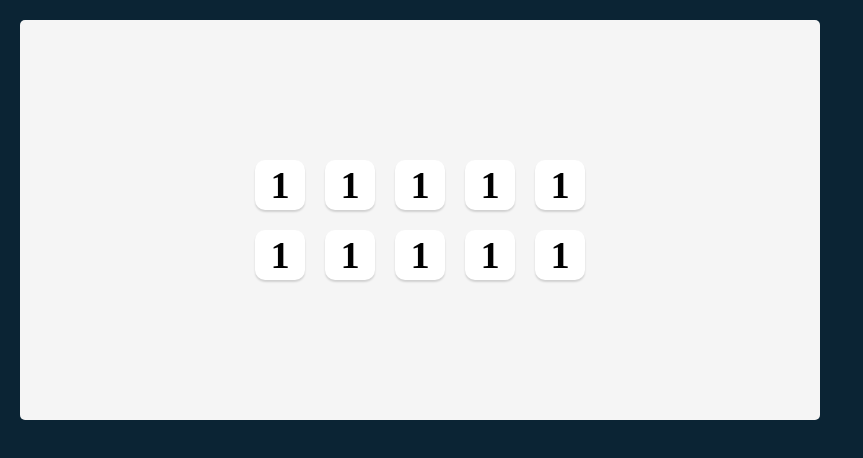
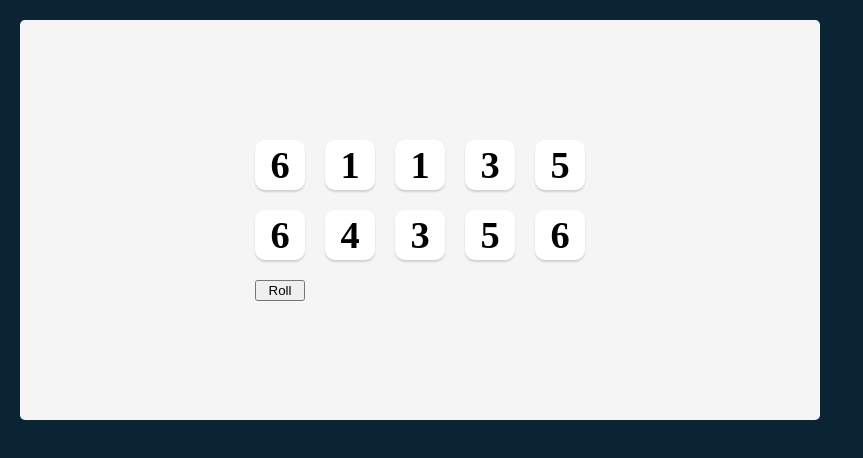
Before and after one commit to Arafat-alim/tenzies-app, a React (Create React App) app: page / in a window 1280 px wide. Shown: the top 458 px of the page, without its empty margins (0-863 px from the left). Built offline with nearby package versions, Linux system fonts and the light colour scheme.

Commit message:
add roll button and changing the dice input randomly.

```diff
--- a/src/App.js
+++ b/src/App.js
@@ -2,19 +2,27 @@ import React from "react";
 import Die from "./components/Die";
 
 function App() {
+  const [dice, setDice] = React.useState(allNewDice());
+  //function to create random 10 digit number in an array
+  function allNewDice() {
+    const newArr = [];
+    for (let i = 0; i < 10; i++) {
+      newArr.push(Math.ceil(Math.random() * 6));
+    }
+    return newArr;
+  }
+  const diceElement = dice.map((die) => {
+    return <Die value={die} />;
+  });
+
+  function onRoll() {
+    setDice(allNewDice);
+  }
   return (
     <main>
       <div className="dice-container">
-        <Die value={1} />
-        <Die value={1} />
-        <Die value={1} />
-        <Die value={1} />
-        <Die value={1} />
-        <Die value={1} />
-        <Die value={1} />
-        <Die value={1} />
-        <Die value={1} />
-        <Die value={1} />
+        {diceElement}
+        <button onClick={onRoll}>Roll</button>
       </div>
     </main>
   );
```
